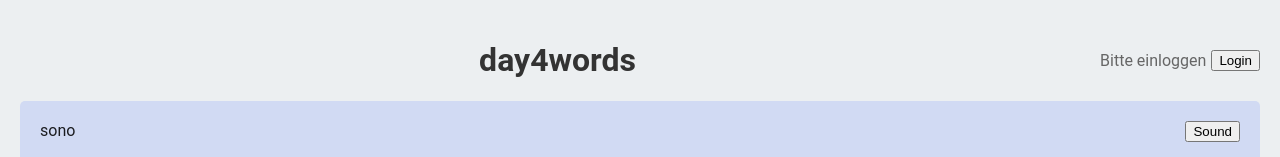
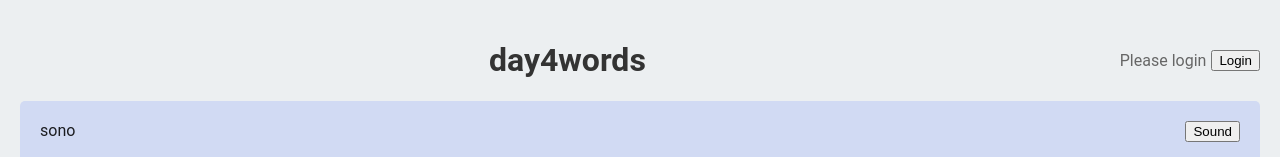
Before and after one commit to sdnfr/day4words, a website with bundled scripts: page public/index.html in a window 1280 px wide. Shown: the top 157 px of the page. Built offline with nearby package versions, Linux system fonts and the light colour scheme; no server answers.

Commit message:
change language to english

```diff
--- a/package.json
+++ b/package.json
@@ -4,7 +4,7 @@
   },
   "name": "day4words",
   "description": "A small firebase web app that displays daily vocabulary. Displays the 1000 most common Italian words 4 per day. The counter can manually be changed to the corresponding day. The english translation can be seen by clicking on the word card, as well as the italian pronounciation by tapping the speech button. This website is currently hosted under day4words.web.app.",
-  "version": "1.1.0",
+  "version": "1.1.1",
   "main": "index.js",
   "scripts": {
     "test": "firebase serve"
--- a/public/index.html
+++ b/public/index.html
@@ -23,7 +23,7 @@
 
     <div class="header-container">
         <h1>day4words</h1>
-        <p id="greeting-text">Bitte einloggen</p>
+        <p id="greeting-text">Please login</p>
 
         <button id="login-button">Login</button>
 
```
